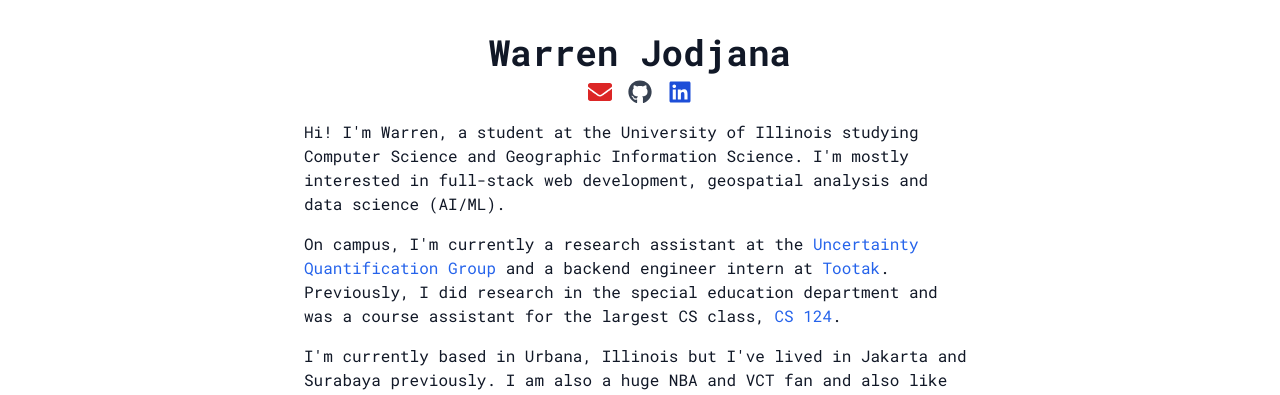
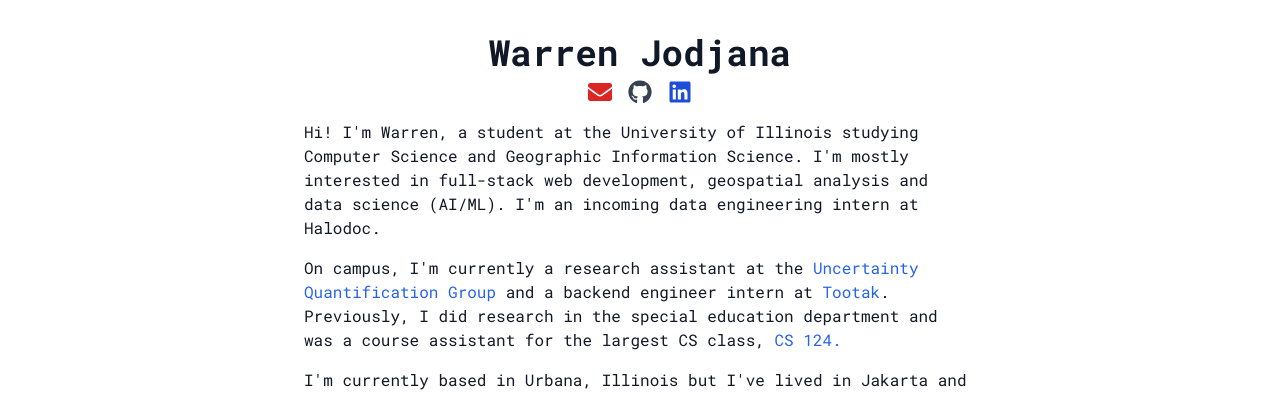
Before and after one commit to wrjodjana/wrjodjana.com, a Next.js app: page / in a window 1280 px wide. Shown: the top 395 px of the page. Built offline with nearby package versions, Linux system fonts and the light colour scheme.

Commit message:
added halodoc position

```diff
--- a/app/components/Information/page.tsx
+++ b/app/components/Information/page.tsx
@@ -21,6 +21,7 @@
       </div>
       <p className="mt-4">
         Hi! I&apos;m Warren, a student at the University of Illinois studying Computer Science and Geographic Information Science. I&apos;m mostly interested in full-stack web development, geospatial analysis and data science (AI/ML).
+        I&apos;m an incoming data engineering intern at Halodoc.
       </p>
       <p className="mt-4">
         On campus, I&apos;m currently a research assistant at the{" "}
@@ -33,9 +34,8 @@
         </a>
         . Previously, I did research in the special education department and was a course assistant for the largest CS class,{" "}
         <a href="https://www.cs124.org/" className="text-blue-600 hover:underline" target="_blank" rel="noopener noreferrer">
-          CS 124
+          CS 124.
         </a>
-        .
       </p>
       <p className="mt-4">
         I&apos;m currently based in Urbana, Illinois but I&apos;ve lived in Jakarta and Surabaya previously. I am also a huge NBA and VCT fan and also like{" "}
```
